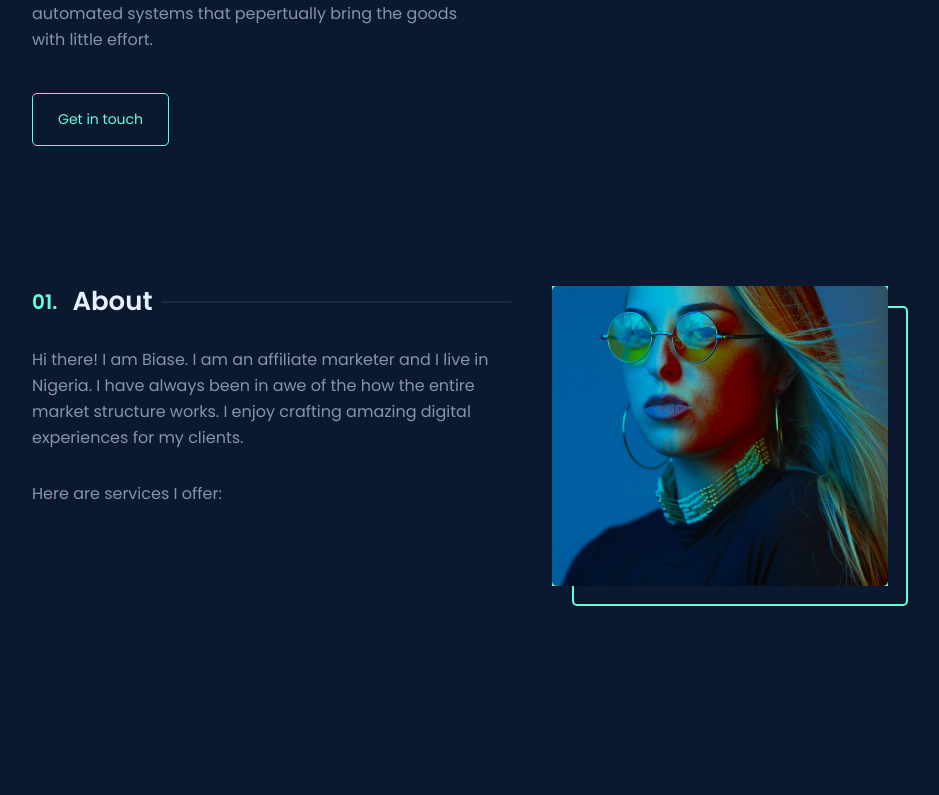
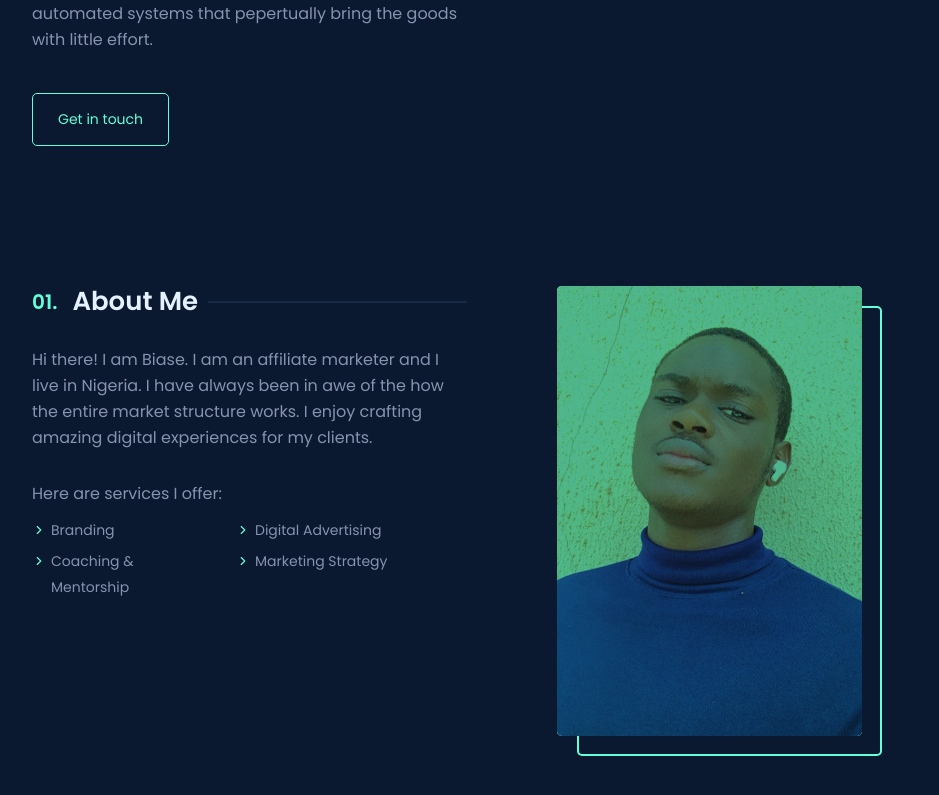
Before and after one commit to Adebesin-Cell/baise-portfolio, a React (Create React App) app: page / in a window 1280 px wide. Shown: the part 401-1196 px from the top of the page, without its empty margins (128-1067 px from the left). Before the commit the page ends 1127 px from the top, so only its background shows below. Built offline with nearby package versions, Linux system fonts and the light colour scheme.

Commit message:
updating UI

```diff
--- a/src/App.js
+++ b/src/App.js
@@ -2,6 +2,7 @@ import styles from "./styles/App.module.scss";
 import Header from "./components/header/Header";
 import Intro from "./components/intro/Intro";
 import About from "./components/about/About";
+import Contact from "./components/contact/Contact";
 
 function App() {
   return (
@@ -10,6 +11,7 @@ function App() {
       <div className={styles.wrapper}>
         <Intro />
         <About />
+        <Contact />
       </div>
     </>
   );
--- a/src/components/about/About.js
+++ b/src/components/about/About.js
@@ -1,5 +1,21 @@
 import styles from "./About.module.scss";
 import avatar from "../../assets/images/avatar.jpg";
+import { ReactComponent as ChevronRight } from "../../assets/svgs/icon-chevron-right.svg";
+
+const ServicesOffered = [
+  {
+    type: "branding",
+  },
+  {
+    type: "Digital Advertising",
+  },
+  {
+    type: "Coaching & Mentorship",
+  },
+  {
+    type: "Marketing Strategy",
+  },
+];
 
 const About = function () {
   return (
@@ -8,7 +24,7 @@ const About = function () {
         <div className={styles.about__left}>
           <h3 className={styles.about__title}>
             <span className={styles["about__title--green"]}>01.</span>
-            <span className={styles["about__title--text"]}>About</span>
+            <span className={styles["about__title--text"]}>About me</span>
             <hr className={styles.about__line} />
           </h3>
           <p className={styles.about__paragraph}>
@@ -18,6 +34,16 @@ const About = function () {
             clients.
           </p>
           <p className={styles.about__text}>Here are services I offer:</p>
+          <ul className={styles.about__list}>
+            {ServicesOffered.map((service, i) => (
+              <li key={i} className={styles.about__item}>
+                <span className={styles.icon}>
+                  <ChevronRight />
+                </span>
+                <span className={styles.text}>{service.type}</span>
+              </li>
+            ))}
+          </ul>
         </div>
         <div className={styles.about__right}>
           <div className={styles["about__image--box"]}>
--- a/src/components/about/About.module.scss
+++ b/src/components/about/About.module.scss
@@ -2,16 +2,17 @@
     margin: calc(2 * var(--span-xl) + var(--span-l)) 0;
 
     &__wrapper {
-        display: flex;
-        gap: var(--span-l);
+        display: grid;
+        grid-template-columns: repeat(2, 1fr);
+        gap: calc(var(--span-2xl) + var(--span-m));
     }
 
     &__left {
-        flex: 0 0 50%;
+        width: 100%;
     }
 
     &__right {
-        flex: 0 0 50%;
+        width: 100%;
     }
 
     &__title {
@@ -26,6 +27,7 @@
             line-height: 24px;
             color: var(--green);
             margin-right: 5px;
+            text-transform: capitalize;
         }
 
         &--text {
@@ -34,6 +36,7 @@
             font-weight: var(--weight-lg);
             line-height: 31px;
             color: var(--light-green);
+            text-transform: capitalize;
         }
     }
 
@@ -56,16 +59,17 @@
     &__image {
         display: block;
         width: 100%;
-        height: 300px;
+        height: 100%;
         object-fit: cover;
         border-radius: 5px;
 
         &--box {
             width: 70%;
-            height: 300px;
+            height: 450px;
             background: var(--green);
             position: relative;
             z-index: 1;
+            border-radius: 5px;
 
             &::before {
                 position: absolute;
@@ -104,7 +108,39 @@
     }
 
     &__list {
+        margin-top: var(--span-xs);
         list-style-type: none;
         display: flex;
+        flex-wrap: wrap;
+        column-gap: var(--span-m);
+        row-gap: 5px;
+    }
+
+    &__item {
+        flex: 0 0 40%;
+        display: flex;
+        gap: 5px;
     }
 }
+
+.icon {
+    width: 14px;
+    height: 26px;
+    align-items: center;
+    justify-content: center;
+    color: var(--green);
+
+    svg {
+        width: 14px;
+        height: 26px;
+    }
+}
+
+.text {
+    text-transform: capitalize;
+    font-family: var(--Poppins);
+    font-size: var(--size-s);
+    font-weight: var(--weight-sm);
+    line-height: 26px;
+    color: var(--slate);
+}
--- /dev/null
+++ b/src/components/contact/Contact.js
@@ -0,0 +1,7 @@
+import styles from "./Contact.module.scss";
+
+const Contact = function () {
+  return <section className={styles.contact}>&nbsp;</section>;
+};
+
+export default Contact;
--- /dev/null
+++ b/src/components/contact/Contact.module.scss
@@ -0,0 +1,6 @@
+.contact {
+    margin-bottom: calc(2 * var(--span-xl) + var(--span-l));
+    max-width: 600px;
+    margin-left: auto;
+    margin-right: auto;
+}
--- a/src/components/navigation/Navigation.js
+++ b/src/components/navigation/Navigation.js
@@ -10,12 +10,8 @@ const NavLinks = [
     url: "#contact",
   },
   {
-    text: "courses",
-    url: "#courses",
-  },
-  {
-    text: "work",
-    url: "#work",
+    text: "socials",
+    url: "#socials",
   },
 ];
 
--- a/src/styles/App.module.scss
+++ b/src/styles/App.module.scss
@@ -1,7 +1,7 @@
 .wrapper {
     @media only screen and (min-width: 1800px) {
-        padding-left: 15%;
-        padding-right: 15%;
+        max-width: 1440px;
+        margin: 0 auto;
     }
 
     @media only screen and (max-width: 1799px) {
```
Also changed, not shown: src/assets/images/avatar.jpg, src/components/form/Form.js (added), src/components/form/Form.module.scss (added).
